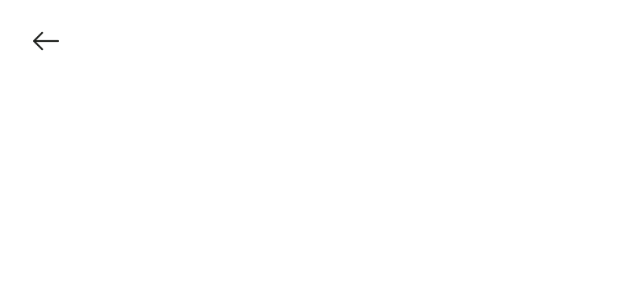
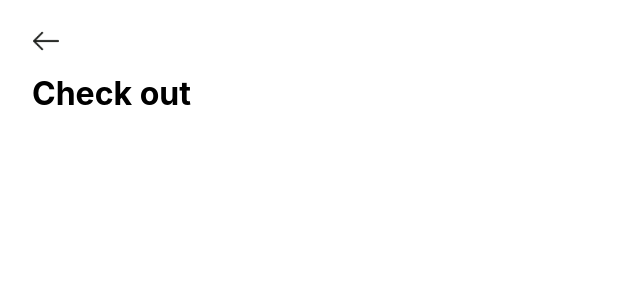
Before and after one commit to KrishnaKumarKeshri96/chai_corp, a React (Create React App) app in the folder client/: page / in a window 1280 px wide. Shown: the top 300 px of the page, without its empty margins (0-640 px from the left). Built offline with nearby package versions, Linux system fonts and the light colour scheme.

Commit message:
Checkout Div Component Done

```diff
--- a/client/src/App.css
+++ b/client/src/App.css
@@ -9,3 +9,9 @@ margin-left:2em;
   border: none;
   outline: none;
 }
+.check-out{
+  margin-top:0.5em;
+  margin-left:1em;
+  font-weight: bolder;
+  font-size:2em;
+}
--- a/client/src/App.jsx
+++ b/client/src/App.jsx
@@ -1,9 +1,11 @@
 import "./App.css";
 import BtnArrow from "./Components/BtnArrow";
+import CheckOut from "./Components/CheckOut";
 function App() {
   return (
     <>
       <BtnArrow />
+      <CheckOut />
     </>
   );
 }
--- /dev/null
+++ b/client/src/Components/CheckOut.jsx
@@ -0,0 +1,7 @@
+import React from "react";
+
+const CheckOut = () => {
+  return <div className="check-out">Check out</div>;
+};
+
+export default CheckOut;
```
